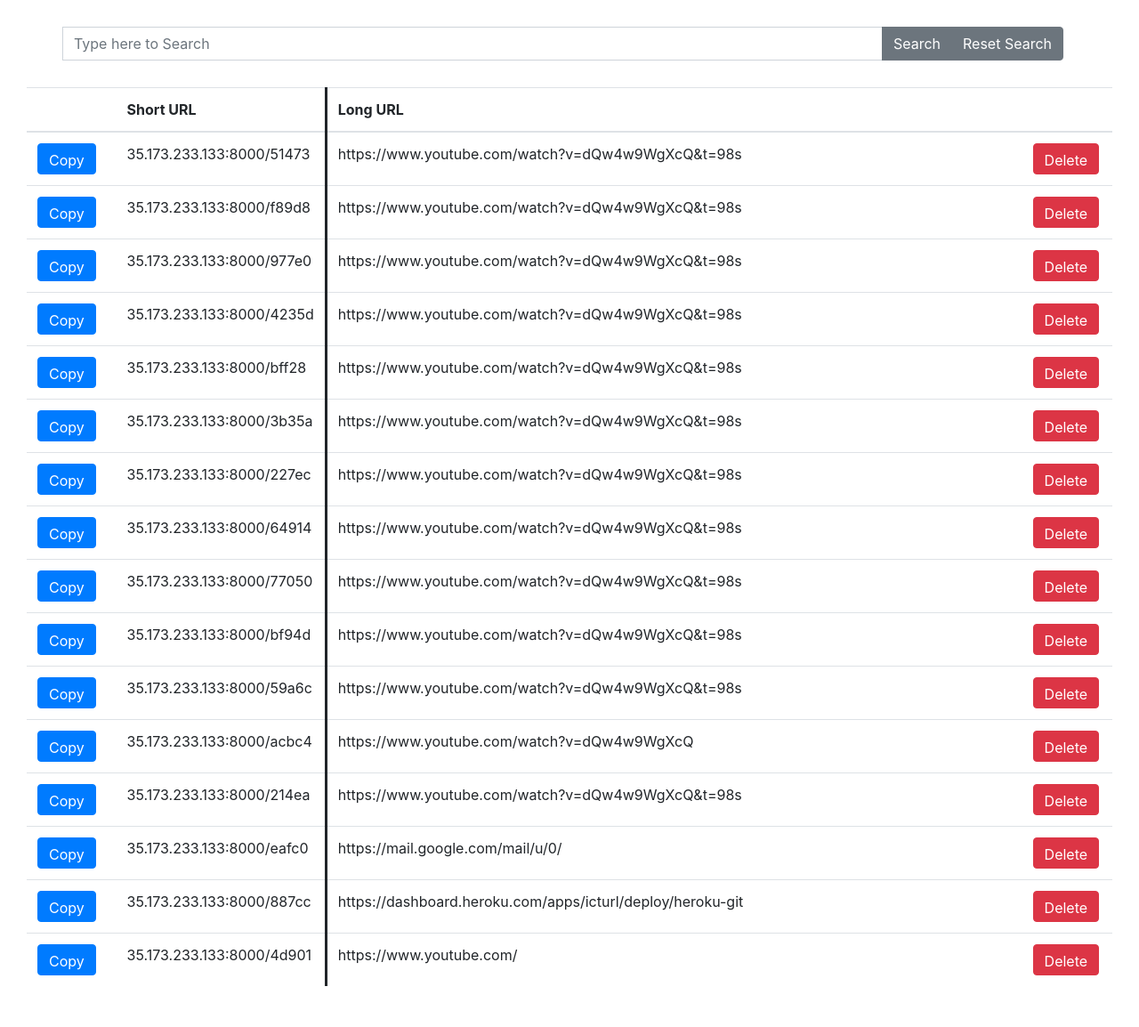
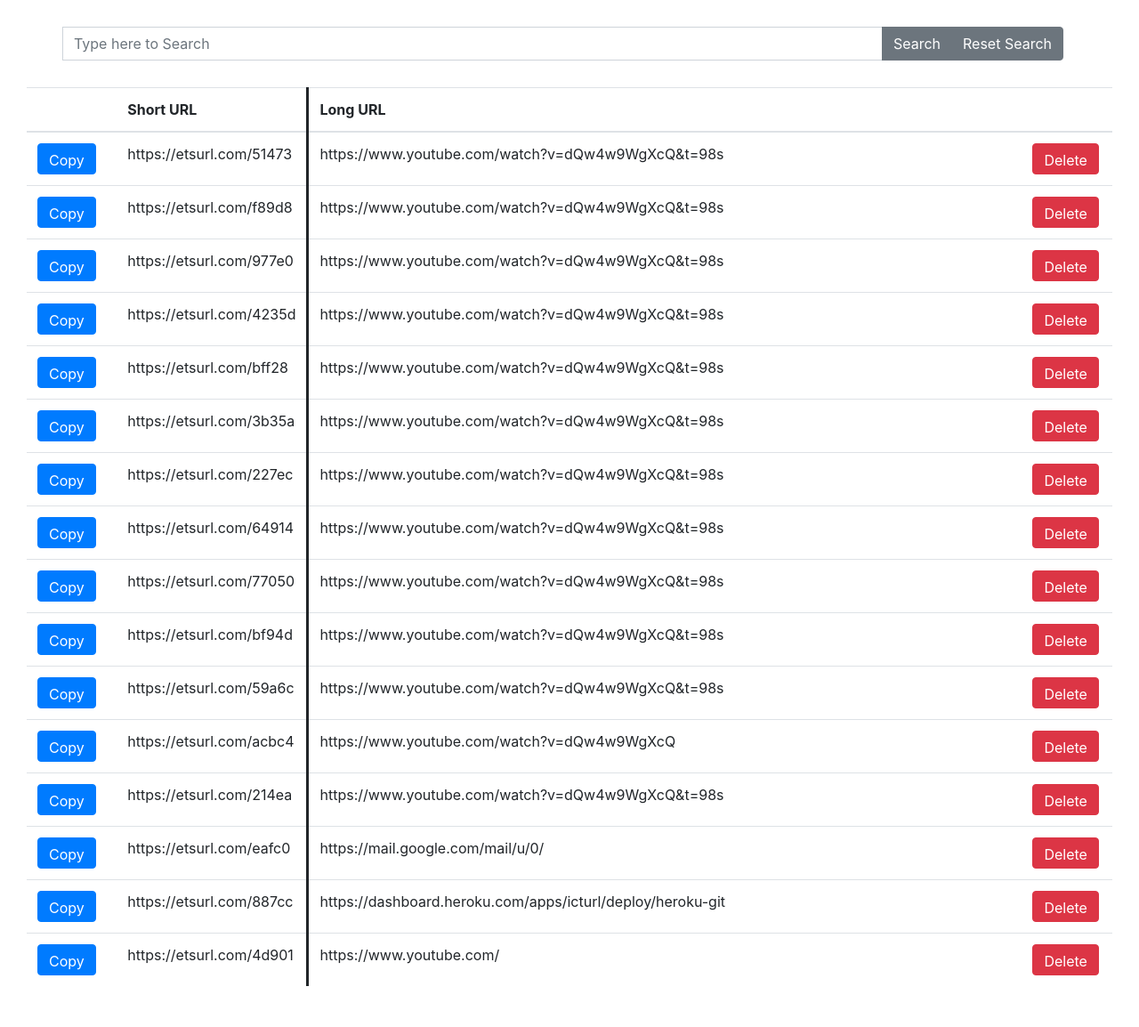
Before and after one commit to HACC2022/ICT, a Django app: page /manage/ in a window 1280 px wide. Shown: the part 86-1240 px from the top of the page at 89% size. Run offline with Django 4.2, Linux system fonts and the light colour scheme; a user stored in the database is signed in; data comes from the database, SQL or seed files in the repository; some libraries are stand-ins or nearby versions.

Commit message:
editing copy url to etsurl.com and restricting access to manage tab without login

```diff
--- a/playground/templates/manage.html
+++ b/playground/templates/manage.html
@@ -28,7 +28,7 @@
             <tr class="record">
                 <td class="col-1"><button name="copy" class="btn btn-primary copy-btn" style="height:35px;"
                         short-add={{instance.shortCode}}>Copy</button></td>
-                <td class="col-2">35.173.233.133:8000/{{instance.shortCode}}</td>
+                <td class="col-2">https://etsurl.com/{{instance.shortCode}}</td>
                 <td class="col-8" style="border-left-style: solid;">{{instance.longLink}}</td>
                 <td class="col-1"><a href="{%url 'delete_data' instance.id%}" id="delete" class=" delete btn btn-danger"
                         style="height:35px; opacity: 100%;">Delete</a></td>
@@ -69,7 +69,7 @@
 
     copyBtn.forEach(btn => btn.addEventListener('click', () => {
         const addShort = btn.getAttribute('short-add')
-        navigator.clipboard.writeText('35.173.233.133:8000/' + addShort)
+        navigator.clipboard.writeText('https://etsurl.com/' + addShort)
 
     }))
 
--- a/playground/templates/search_result.html
+++ b/playground/templates/search_result.html
@@ -13,7 +13,7 @@
             <tr class="record">
                 <td class="col-1"><button name="copy" class="btn btn-primary copy-btn" style="height:35px;"
                         short-add={{instance.shortCode}}>Copy</button></td>
-                <td class="col-2">localhost:8000/{{instance.shortCode}}</td>
+                <td class="col-2">https://etsurl.com/{{instance.shortCode}}</td>
                 <td class="col-8" style="border-left-style: solid;">{{instance.longLink}}</td>
                 <td class="col-1"><a href="{%url 'delete_data' instance.id%}" id="delete" class=" delete btn btn-danger"
                         style="height:35px; opacity: 100%;">Delete</a></td>
--- a/playground/views.py
+++ b/playground/views.py
@@ -16,7 +16,7 @@ from django.contrib.auth.decorators import login_required
 @login_required(login_url= 'login')
 def hello(request):
     return render (request, 'index.html', {'name': 'zeek'})
-
+@login_required(login_url= 'login')
 def shorten(request):
     if request.method == 'POST':
         lURL = request.POST['link']
@@ -24,18 +24,18 @@ def shorten(request):
         shortUrl = Url(longLink=lURL,shortCode=sCode)
         shortUrl.save()
         return HttpResponse(sCode)
-
+@login_required(login_url= 'login')
 def forward(request, pk):
     long_url = Url.objects.get(shortCode=pk)
     return redirect(long_url.longLink)
-
+@login_required(login_url= 'login')
 def manage_view(request):
     queryset = Url.objects.all()
     context = {
         'object_list': queryset
     }
     return render (request, 'manage.html', context)
-
+@login_required(login_url= 'login')
 def search_view(request):
     if request.method == 'POST':
         word = request.POST['keyword']
@@ -48,7 +48,7 @@ def search_view(request):
 
 def is_ajax(request):
     return request.META.get('HTTP_X_REQUESTED_WITH') == 'XMLHttpRequest'
-
+@login_required(login_url= 'login')
 def manage_view_delete(request, pk, *args, **kwargs):
     if is_ajax(request):
         obj = Url.objects.get(pk=pk)
@@ -73,7 +73,7 @@ def loginPage(request):
     context={}
     return render (request, 'login.html', context)
 
-
+@login_required(login_url= 'login')
 def logoutUser(request):
     logout(request)
     return redirect('login')
--- a/requirements.txt
+++ b/requirements.txt
@@ -4,9 +4,9 @@ distlib==0.3.6
 dj-database-url==1.0.0
 Django==4.1.2
 django-ajax==0.3.0
-django-heroku==0.3.1
+# django-heroku==0.3.1
 filelock==3.8.0
-gunicorn==20.1.0
+# gunicorn==20.1.0
 path==16.5.0
 pipenv==2022.10.25
 platformdirs==2.5.2
@@ -15,4 +15,4 @@ python-decouple==3.6
 sqlparse==0.4.3
 virtualenv==20.16.6
 virtualenv-clone==0.5.7
-whitenoise==6.2.0
+# whitenoise==6.2.0
```
